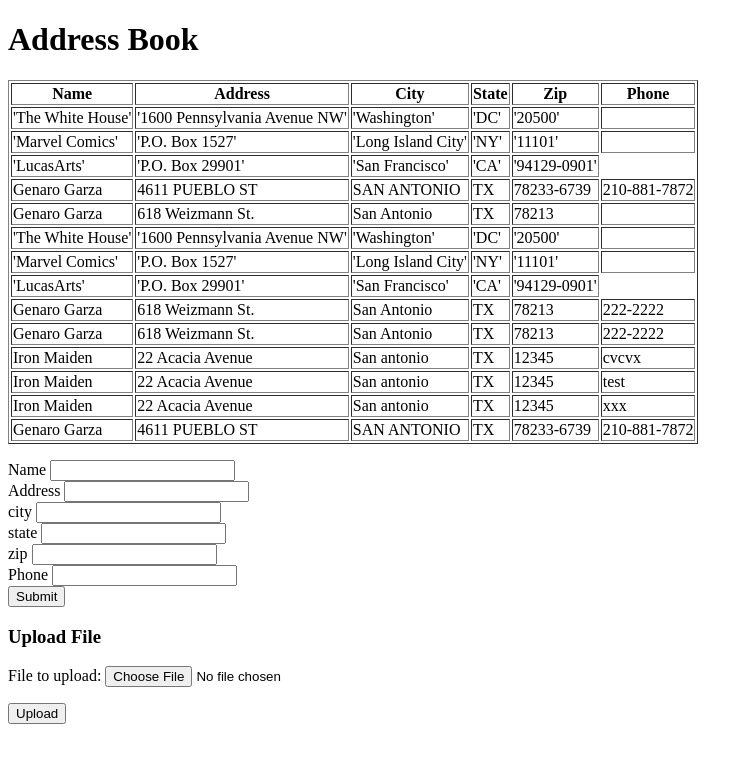
After one commit to genarogarzajr/Codeup_Web_Exercises, a PHP site: page /address_book4.php in a window 1280 px wide. The commit adds this page. Shown: the top 763 px of the page, without its empty margins (0-753 px from the left). Run offline with PHP 8.4, Linux system fonts and the light colour scheme.

Commit message:
created separate class file

```diff
--- /dev/null
+++ b/public/address_book4.php
@@ -0,0 +1,153 @@
+<?php
+
+$addressBook = [];
+$errorMessage = '';
+
+include("classes/address_data_store.php");
+
+$ads = new AddressDataStore("data/adr_bk.csv");
+
+$addressBook = $ads->readAddressBook();
+
+if (!empty($_POST))
+{
+	// we must be trying to add a new address
+	if (!empty($_POST['name']) && !empty($_POST['address'])) // todo finish the validation
+	{
+		// validation success
+		$newAddress = [];
+		$newAddress['name'] = $_POST['name'];
+		$newAddress['address'] = $_POST['address'];
+		$newAddress['city'] = $_POST['city'];
+		$newAddress['state'] = $_POST['state'];
+		$newAddress['zip'] = $_POST['zip'];
+		$newAddress['phone'] = $_POST['phone'];
+
+
+
+
+
+		if (empty($_POST['phone'])) {
+			$newAddress['phone'] = '';
+		} else {
+			$newAddress['phone'] = $_POST['phone'];
+		}
+		// assign the rest of the values
+		// todo
+		//
+		// push onto address book
+		$addressBook[] = $newAddress;
+
+		// save the address book
+		$ads->writeAddressBook($addressBook);
+	}
+	else
+	{
+		// validation failed
+		$errorMessage = "Validation failed. Please complete all fields.";
+	}
+}
+
+// Verify there were uploaded files and no errors
+if (count($_FILES) > 0 && $_FILES['file1']['error'] == 0) {
+
+    if ($_FILES['file1']["type"] != "text/csv") {
+        echo "ERROR: file must be in text/csv!";
+    } else {
+        // Set the destination directory for uploads
+        // Grab the filename from the uploaded file by using basename
+        $upload_dir = '/vagrant/sites/codeup.dev/public/uploads/';
+        $uploadFilename = basename($_FILES['file1']['name']);
+        // Create the saved filename using the file's original name and our upload directory
+        $saved_filename = $upload_dir . $uploadFilename;
+        // Move the file from the temp location to our uploads directory
+        move_uploaded_file($_FILES['file1']['tmp_name'], $saved_filename);
+
+        // load the new todos
+        // merge with existing list
+        $ups = new AddressDataStore($saved_filename);
+        $address_uploaded = $ups->readAddressBook();
+        $addressBook = array_merge($addressBook, $address_uploaded);
+        $ads->writeAddressBook($addressBook);
+    }
+}
+
+?>
+<!DOCTYPE html>
+<html>
+	<head>
+		<meta charset="utf-8">
+		<meta http-equiv="X-UA-Compatible" content="IE=edge">
+		<title>Address Book</title>
+		<meta name="description" content="">
+		<meta name="viewport" content="width=device-width, initial-scale=1">
+	</head>
+	<body>
+		<h1>Address Book</h1>
+		<? if (!empty($errorMessage)) : ?>
+			<p><?=$errorMessage;?></p>
+		<? endif; ?>
+		<p>
+			<table border = 1>
+				<tr>
+					<th>Name</th>
+					<th>Address</th>
+					<th>City</th>
+					<th>State</th>
+					<th>Zip</th>
+					<th>Phone</th>
+				</tr>
+				<? foreach ($addressBook as $index => $row) : ?>
+
+					<tr>
+						<? foreach ($row as $column) : ?>
+
+							<td><?=htmlspecialchars(strip_tags($column));?></td>
+
+						<? endforeach; ?>
+					</tr>
+
+				<? endforeach; ?>
+			</table>
+		</p>
+
+		<p>
+			<form method="POST">
+
+				<label for="name">Name</label>
+				<input type="text" name="name" id="name">
+				<br>
+				<label for="address">Address</label>
+				<input type="text" name="address" id="address">
+				<br>
+				<label for="city">city</label>
+				<input type="text" name="city" id="city">
+				<br>
+				<label for="state">state</label>
+				<input type="text" name="state" id="state">
+				<br>
+				<label for="zip">zip</label>
+				<input type="text" name="zip" id="zip">
+				<br>
+				<label for="phone">Phone</label>
+				<input type="text" name="phone" id="phone">
+				<br>
+				<input type="submit">
+
+			</form>
+		</p>
+
+		<h3>Upload File</h3>
+
+       	<form method="POST" enctype="multipart/form-data">
+           <p>
+               <label for="file1">File to upload: </label>
+               <input type="file" id="file1" name="file1">
+           </p>
+
+           <p><input type="submit" value="Upload"></p>
+
+       	</form>
+
+	</body>
+</html>
--- /dev/null
+++ b/public/adr_bk.csv
@@ -0,0 +1,3 @@
+'The White House', '1600 Pennsylvania Avenue NW', 'Washington', 'DC', '20500',
+'Marvel Comics', 'P.O. Box 1527', 'Long Island City', 'NY', '11101',
+'LucasArts', 'P.O. Box 29901', 'San Francisco', 'CA', '94129-0901'
--- /dev/null
+++ b/public/classes/address_data_store.php
@@ -0,0 +1,41 @@
+<?php
+
+
+class AddressDataStore {
+
+    public $filename = '';
+
+    public function __construct($filename)
+    {
+    	$this->filename = $filename;
+    }
+
+    public function readAddressBook()
+    {
+        // Code to read file $this->filename
+        $addresses = [];
+        // read each line of CSV and add rows to addresses array
+        // todo
+        $handle = fopen($this->filename, "r");
+        while (!feof($handle)) {
+        	$row = fgetcsv($handle);
+        	if (is_array($row)) {
+        		$addresses[] = $row; // array_push($addresses, $row);
+        	}
+        }
+        fclose($handle);
+        return $addresses;
+    }
+
+    public function writeAddressBook($addresses)
+    {
+        // Code to write $addresses_array to file $this->filename
+        if (is_writable($this->filename)) {
+        	$handle = fopen($this->filename, "w");
+        	foreach ($addresses as $entries) {
+        		fputcsv($handle, $entries);
+        	}
+        	fclose($handle);
+        }
+    }
+}
--- a/public/data/adr_bk.csv
+++ b/public/data/adr_bk.csv
@@ -1,2 +1,14 @@
+"'The White House'"," '1600 Pennsylvania Avenue NW'"," 'Washington'"," 'DC'"," '20500'",
+"'Marvel Comics'"," 'P.O. Box 1527'"," 'Long Island City'"," 'NY'"," '11101'",
+'LucasArts'," 'P.O. Box 29901'"," 'San Francisco'"," 'CA'"," '94129-0901'"
+"Genaro Garza","4611 PUEBLO ST","SAN ANTONIO",TX,78233-6739,210-881-7872
 "Genaro Garza","618 Weizmann St.","San Antonio",TX,78213,
-sdfdfsdafdsafsdf,"4611 PUEBLO ST","SAN ANTONIO",TX,78233-6739,210-881-7872
+"'The White House'"," '1600 Pennsylvania Avenue NW'"," 'Washington'"," 'DC'"," '20500'",
+"'Marvel Comics'"," 'P.O. Box 1527'"," 'Long Island City'"," 'NY'"," '11101'",
+'LucasArts'," 'P.O. Box 29901'"," 'San Francisco'"," 'CA'"," '94129-0901'"
+"Genaro Garza","618 Weizmann St.","San Antonio",TX,78213,222-2222
+"Genaro Garza","618 Weizmann St.","San Antonio",TX,78213,222-2222
+"Iron Maiden","22 Acacia Avenue","San antonio",TX,12345,cvcvx
+"Iron Maiden","22 Acacia Avenue","San antonio",TX,12345,<h1>test</h1>
+"Iron Maiden","22 Acacia Avenue","San antonio",TX,12345,<h1>xxx</h1>
+"Genaro Garza","4611 PUEBLO ST","SAN ANTONIO",TX,78233-6739,210-881-7872
--- /dev/null
+++ b/public/uploads/adr_bk.csv
@@ -0,0 +1,3 @@
+'The White House', '1600 Pennsylvania Avenue NW', 'Washington', 'DC', '20500',
+'Marvel Comics', 'P.O. Box 1527', 'Long Island City', 'NY', '11101',
+'LucasArts', 'P.O. Box 29901', 'San Francisco', 'CA', '94129-0901'
```
Also changed, not shown: public/address_book2.php (+28 -20 lines), public/address_book3.php (added, +206 -0 lines).
